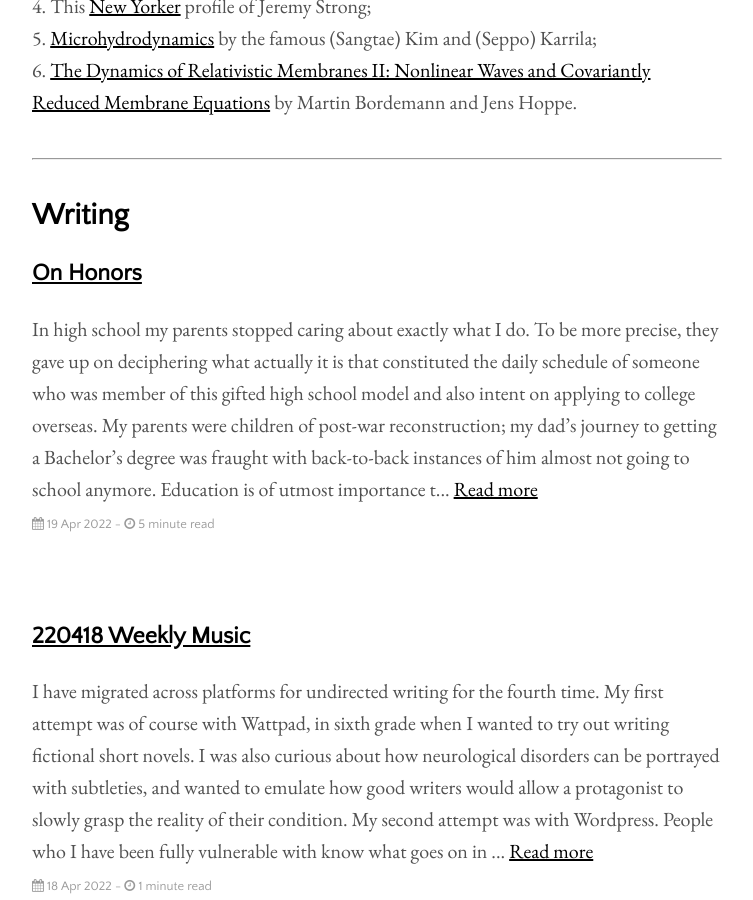
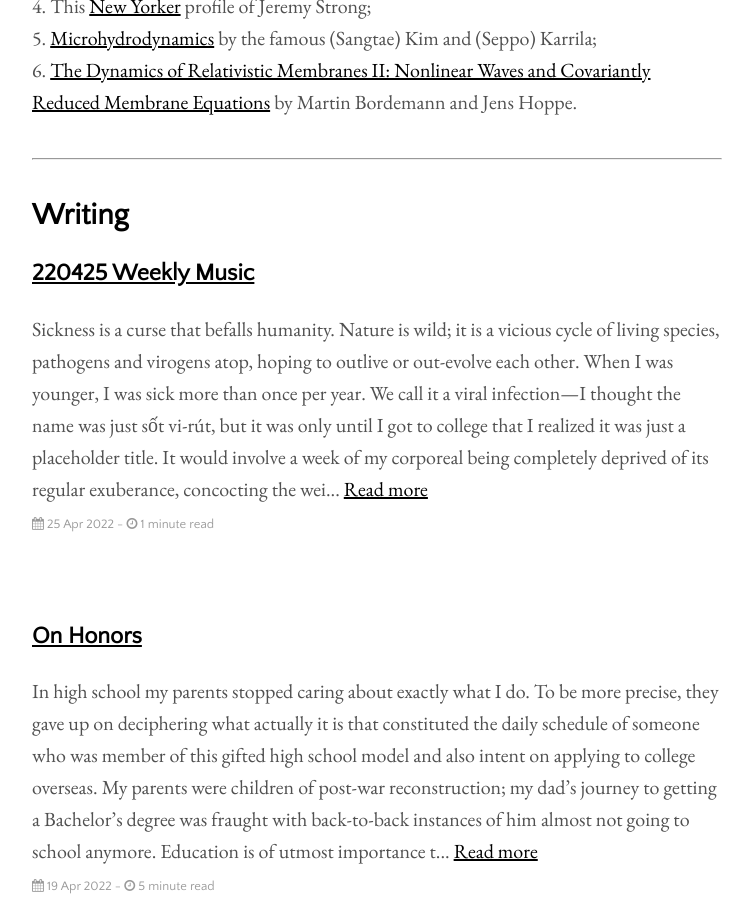
Before and after one commit to aidenva/aidenva.github.io, a Jekyll site: the page built from index.html, in a window 1280 px wide and 900 px high, scrolled down 812 px. Shown: the whole window, without its empty margins (263-1016 px from the left). Built offline with Jekyll 4.4.1, drawn with Linux system fonts in a browser that asks for light colours; the list of posts is cut into pages by our own code.

Commit message:
weekly music update

```diff
--- /dev/null
+++ b/_posts/2022-04-25-weekly-music.md
@@ -0,0 +1,25 @@
+---
+layout: post
+title: "220425 Weekly Music"
+author: "Linh Le"
+categories: music
+tags: [documentation,music]
+
+---
+
+Sickness is a curse that befalls humanity. Nature is wild; it is a vicious cycle of living species, pathogens and virogens atop, hoping to outlive or out-evolve each other. When I was younger, I was sick more than once per year. We call it a viral infection—I thought the name was just sốt vi-rút, but it was only until I got to college that I realized it was just a placeholder title. It would involve a week of my corporeal being completely deprived of its regular exuberance, concocting the weirdest dreams that recur years later against my will. Today's version is that Yale stops allowing us to self-serve fruits due to a national shortage of watermelons. After finishing this write-up, I will probably hoard some cubes just in case it becomes reality.
+<hr>
+<h4>12. LOVE DIVE - I'VE                            (Peak 02, Last 09)</h4>
+<h4>11. ELEVEN - I'VE                               (Peak 01, Last 04)</h4>
+<h4>10. Stay Soft - Mitski                          (Peak 08, Last 08)</h4>
+<h4>09. Liquid Smooth - Mitski                      (Peak 05, Last 05)</h4>
+<h4>08. Somewhere Only We Know - Michelle Chamuel   (Peak 02, Last --)</h4>
+<h4>07. Doin' Time - Lana Del Rey                   (Peak 06, Last 06)</h4>
+<h4>06. Kokomo, IN - Japanese Breakfast             (Peak 01, Last 07)</h4>
+<h4>05. Three Steps - Brasstracks                   (Peak 01, Last 01)</h4>
+<h4>04. Slow Down - GRAE                            (NEW)             </h4>
+<h4>03. Catwalk (feat. Skeltal Ki) - RuPaul         (Peak 01, Last 02)</h4>
+<h4>02. The Body Is A Blade - Japanese Breakfast    (Peak 02, Last 03)</h4>
+<h4>01. Panorama - IZ*ONE                           (Peak 01, Last --)</h4>
+<hr>
+This week is a bit unexciting musically. I tried to let the new music of last week simmer in, and also prepare myself on the cusp of editing my Spring playlist. The ethereal bisexual music feels more prominent than usual, although I must say Panorama is a song that haunts me every other month as I remember how much I fell in love with the group after that one song.
```
Also changed, not shown: _ignore/2022-04-20-before-college.md (added, +21 -0 lines), _posts/2022-04-19-on-honors.md (+3 -3 lines).
